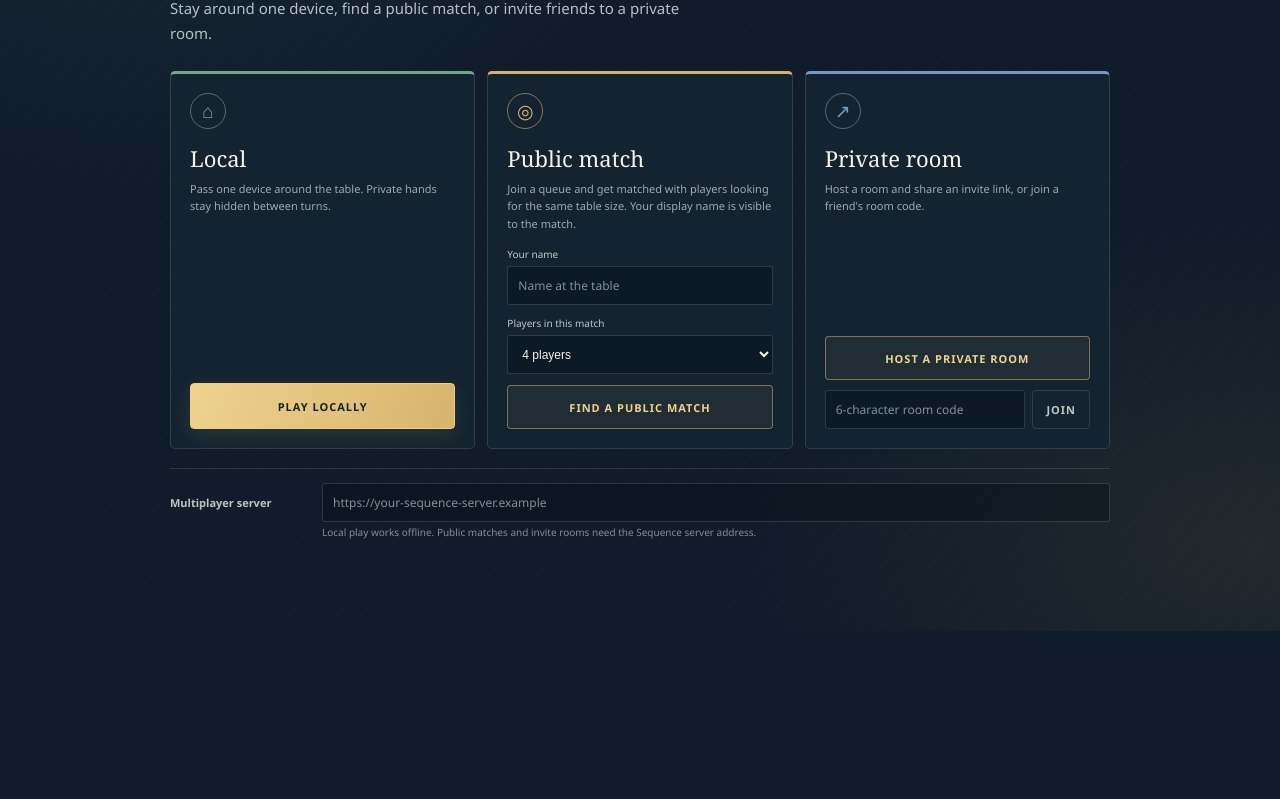
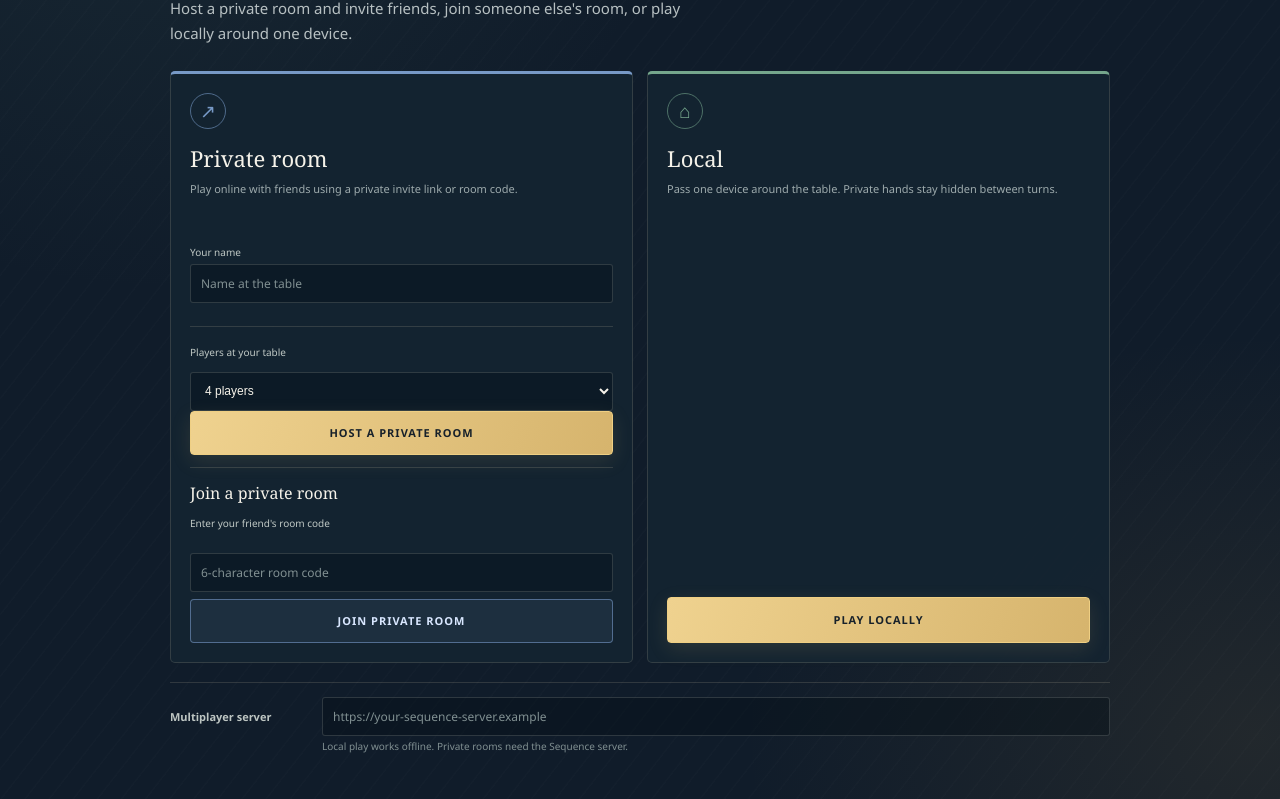
Before and after one commit to plane747-8/sequence-table-dealer, a plain HTML site: page index.html in a window 1280 px wide. Shown: the part 248-1047 px from the top of the page. Before the commit the page ends 879 px from the top, so only its background shows below. Drawn offline with Linux system fonts and the light colour scheme.

Commit message:
Put private rooms before local play

```diff
--- a/index.html
+++ b/index.html
@@ -166,14 +166,14 @@
     .mode-layout { width: min(940px, 100%); margin: 0 auto; padding: 45px 0 20px; }
     .mode-heading { margin-bottom: 24px; }
     .mode-heading h1 { margin-bottom: 10px; }
-    .mode-grid { display: grid; grid-template-columns: repeat(3, minmax(0, 1fr)); gap: 12px; }
+    .mode-grid { display: grid; grid-template-columns: repeat(2, minmax(0, 1fr)); gap: 14px; }
     .mode-card { display: flex; min-width: 0; flex-direction: column; border: 1px solid var(--line); border-top: 3px solid var(--team-color, var(--gold)); border-radius: 5px; padding: 19px; background: rgba(20,36,49,.92); }
     .mode-icon { display: grid; width: 36px; height: 36px; place-items: center; border: 1px solid color-mix(in srgb, var(--team-color, var(--gold)) 60%, transparent); border-radius: 50%; color: var(--team-color, var(--gold-bright)); font-size: 19px; }
     .mode-card h2 { margin: 14px 0 7px; font: 22px Georgia, serif; }
     .mode-card p { min-height: 50px; margin: 0 0 15px; color: #9eabad; font-size: 11px; line-height: 1.6; }
     .local-mode { --team-color: #75a68c; }
-    .online-mode { --team-color: #d3b36e; }
-    .invite-mode { --team-color: #7799c6; }
+    .private-mode { --team-color: #7799c6; }
+    .local-mode { --team-color: #75a68c; }
     .mode-label { margin: 0 0 5px; color: #c1cac6; font-size: 10px; }
     .mode-input { width: 100%; min-width: 0; height: 39px; margin-bottom: 11px; border: 1px solid rgba(220,226,218,.16); border-radius: 3px; padding: 0 10px; color: var(--ink); background: rgba(6,16,24,.4); font-size: 12px; }
     .mode-input::placeholder { color: #819092; }
@@ -181,7 +181,12 @@
     .mode-action { min-height: 44px; }
     .join-room-fields { display: grid; grid-template-columns: minmax(0, 1fr) auto; gap: 7px; margin-top: 10px; }
     .join-room-fields .mode-input { margin: 0; }
-    .join-room-fields .quiet-button { min-height: 39px; }
+    .private-room-options { display: grid; gap: 8px; margin-top: 12px; border-top: 1px solid var(--line); padding-top: 14px; }
+    .private-room-options h3 { margin: 0; font: 16px Georgia, serif; }
+    .private-room-options .mode-label { margin-top: 4px; }
+    .private-room-options .mode-input { margin-bottom: 0; }
+    .join-room-fields { grid-template-columns: minmax(0, 1fr); }
+    .join-room-fields .quiet-button { min-height: 44px; border-color: rgba(119,153,198,.6); color: #d9e7ff; background: rgba(119,153,198,.1); }
     .server-settings { display: grid; grid-template-columns: 140px minmax(0, 1fr); align-items: center; gap: 3px 12px; margin-top: 19px; border-top: 1px solid var(--line); padding-top: 14px; }
     .server-settings label { color: #bdc5c2; font-size: 11px; font-weight: 700; }
     .server-settings .mode-input { margin: 0; }
@@ -345,45 +350,45 @@
       <div class="mode-layout">
         <div class="mode-heading">
           <div class="eyebrow">Choose your table</div>
-          <h1 id="mode-title">How are you playing?</h1>
-          <p class="intro">Stay around one device, find a public match, or invite friends to a private room.</p>
+          <h1 id="mode-title">Play with your people.</h1>
+          <p class="intro">Host a private room and invite friends, join someone else's room, or play locally around one device.</p>
         </div>
         <div class="mode-grid">
+          <article class="mode-card private-mode">
+            <div class="mode-icon" aria-hidden="true">↗</div>
+            <h2>Private room</h2>
+            <p>Play online with friends using a private invite link or room code.</p>
+            <label class="mode-label" for="private-player-name">Your name</label>
+            <input class="mode-input" id="private-player-name" type="text" maxlength="24" autocomplete="nickname" placeholder="Name at the table">
+            <div class="private-room-options">
+              <label class="mode-label" for="private-room-capacity">Players at your table</label>
+              <select class="mode-input" id="private-room-capacity">
+                <option value="2">2 players</option><option value="3">3 players</option><option value="4" selected>4 players</option>
+                <option value="6">6 players</option><option value="8">8 players</option><option value="9">9 players</option>
+                <option value="10">10 players</option><option value="11">11 players</option><option value="12">12 players</option>
+              </select>
+            </div>
+            <button type="button" class="primary-button mode-action" id="host-room-button">HOST A PRIVATE ROOM</button>
+            <div class="private-room-options">
+              <h3>Join a private room</h3>
+              <label class="mode-label" for="join-room-code">Enter your friend's room code</label>
+              <div class="join-room-fields">
+                <input class="mode-input" id="join-room-code" type="text" maxlength="6" autocomplete="off" placeholder="6-character room code" aria-label="Private room code">
+                <button type="button" class="quiet-button" id="join-room-button">JOIN PRIVATE ROOM</button>
+              </div>
+            </div>
+          </article>
           <article class="mode-card local-mode">
             <div class="mode-icon" aria-hidden="true">⌂</div>
             <h2>Local</h2>
             <p>Pass one device around the table. Private hands stay hidden between turns.</p>
             <button type="button" class="primary-button" id="local-mode-button">PLAY LOCALLY</button>
           </article>
-          <article class="mode-card online-mode">
-            <div class="mode-icon" aria-hidden="true">◎</div>
-            <h2>Public match</h2>
-            <p>Join a queue and get matched with players looking for the same table size. Your display name is visible to the match.</p>
-            <label class="mode-label" for="online-player-name">Your name</label>
-            <input class="mode-input" id="online-player-name" type="text" maxlength="24" autocomplete="nickname" placeholder="Name at the table">
-            <label class="mode-label" for="public-capacity">Players in this match</label>
-            <select class="mode-input" id="public-capacity">
-              <option value="2">2 players</option><option value="3">3 players</option><option value="4" selected>4 players</option>
-              <option value="6">6 players</option><option value="8">8 players</option><option value="9">9 players</option>
-              <option value="10">10 players</option><option value="11">11 players</option><option value="12">12 players</option>
-            </select>
-            <button type="button" class="secondary-button mode-action" id="public-mode-button">FIND A PUBLIC MATCH</button>
-          </article>
-          <article class="mode-card invite-mode">
-            <div class="mode-icon" aria-hidden="true">↗</div>
-            <h2>Private room</h2>
-            <p>Host a room and share an invite link, or join a friend's room code.</p>
-            <button type="button" class="secondary-button mode-action" id="host-room-button">HOST A PRIVATE ROOM</button>
-            <div class="join-room-fields">
-              <input class="mode-input" id="join-room-code" type="text" maxlength="6" autocomplete="off" placeholder="6-character room code" aria-label="Private room code">
-              <button type="button" class="quiet-button" id="join-room-button">JOIN</button>
-            </div>
-          </article>
         </div>
         <div class="server-settings">
           <label for="server-url">Multiplayer server</label>
           <input class="mode-input" id="server-url" type="url" placeholder="https://your-sequence-server.example">
-          <p>Local play works offline. Public matches and invite rooms need the Sequence server address.</p>
+          <p>Local play works offline. Private rooms need the Sequence server.</p>
         </div>
         <p class="mode-message" id="mode-message" role="alert"></p>
       </div>
@@ -597,8 +602,8 @@
       const elements = {
         modeScreen: byId("mode-screen"), setupScreen: byId("setup-screen"), teamsScreen: byId("teams-screen"),
         onlineLobbyScreen: byId("online-lobby-screen"), gameScreen: byId("game-screen"), playerList: byId("player-list"),
-        localModeButton: byId("local-mode-button"), publicModeButton: byId("public-mode-button"), hostRoomButton: byId("host-room-button"),
-        joinRoomButton: byId("join-room-button"), onlinePlayerName: byId("online-player-name"), publicCapacity: byId("public-capacity"),
+        localModeButton: byId("local-mode-button"), hostRoomButton: byId("host-room-button"),
+        joinRoomButton: byId("join-room-button"), privatePlayerName: byId("private-player-name"), privateRoomCapacity: byId("private-room-capacity"),
         joinRoomCode: byId("join-room-code"), serverUrl: byId("server-url"), modeMessage: byId("mode-message"),
         onlineLobbyType: byId("online-lobby-type"), onlineLobbyTitle: byId("online-lobby-title"), onlineLobbyInstruction: byId("online-lobby-instruction"),
         inviteCodePanel: byId("invite-code-panel"), inviteCode: byId("invite-code"), copyInviteButton: byId("copy-invite-button"),
@@ -994,10 +999,10 @@
       }
 
       function connectOnline(mode, options = {}) {
-        const name = normalizedOnlineName(elements.onlinePlayerName.value);
+        const name = normalizedOnlineName(elements.privatePlayerName.value);
         if (!name) {
           elements.modeMessage.textContent = "Enter your name before joining a match.";
-          elements.onlinePlayerName.focus();
+          elements.privatePlayerName.focus();
           return;
         }
         const url = currentServerUrl();
@@ -1017,17 +1022,15 @@
         elements.modeMessage.textContent = "Connecting to the Sequence server…";
         elements.onlineRoomError.textContent = "";
         setOnlineScreen("lobby");
-        elements.onlineLobbyTitle.textContent = mode === "public" ? "Finding your table" : mode === "host" ? "Creating private room" : "Joining private room";
-        elements.onlineLobbyType.textContent = mode === "public" ? "Public match" : "Private table";
+        elements.onlineLobbyTitle.textContent = mode === "host" ? "Creating private room" : "Joining private room";
+        elements.onlineLobbyType.textContent = "Private table";
         elements.onlineLobbyInstruction.textContent = "Connecting securely to the multiplayer server.";
         onlineSocket = new WebSocket(url);
         const storedToken = options.code ? localStorage.getItem(`sequence.player.${options.code}`) : null;
         onlineSocket.addEventListener("open", () => {
           elements.modeMessage.textContent = "";
-          if (mode === "public") {
-            onlineSocket.send(JSON.stringify({ type: "joinPublic", name, capacity: Number(elements.publicCapacity.value) }));
-          } else if (mode === "host") {
-            onlineSocket.send(JSON.stringify({ type: "createPrivate", name, capacity: Number(elements.publicCapacity.value) }));
+          if (mode === "host") {
+            onlineSocket.send(JSON.stringify({ type: "createPrivate", name, capacity: Number(elements.privateRoomCapacity.value) }));
           } else {
             onlineSocket.send(JSON.stringify({ type: "joinRoom", name, code: options.code, playerToken: storedToken }));
           }
@@ -1067,14 +1070,6 @@
           onlineIdentity = message;
           localStorage.setItem(`sequence.player.${message.roomCode}`, message.playerToken);
           elements.inviteCode.textContent = message.roomCode;
-          return;
-        }
-        if (message.type === "queueStatus") {
-          elements.onlineLobbyTitle.textContent = "Looking for players";
-          elements.onlineLobbyType.textContent = "Public match";
-          elements.onlineLobbyInstruction.textContent = `You are in the ${message.capacity}-player queue. Waiting for ${message.needed} more ${message.needed === 1 ? "player" : "players"}.`;
-          elements.onlinePlayerCount.textContent = `${message.waiting} / ${message.capacity}`;
-          elements.onlinePlayerList.replaceChildren();
           return;
         }
         if (message.type !== "state") return;
@@ -1710,7 +1705,6 @@
         elements.setupError.textContent = "";
         setOnlineScreen("local-setup");
       });
-      elements.publicModeButton.addEventListener("click", () => connectOnline("public"));
       elements.hostRoomButton.addEventListener("click", () => connectOnline("host"));
       elements.joinRoomButton.addEventListener("click", () => {
         const code = elements.joinRoomCode.value.trim().toUpperCase();
```
Also changed, not shown: README.md.
